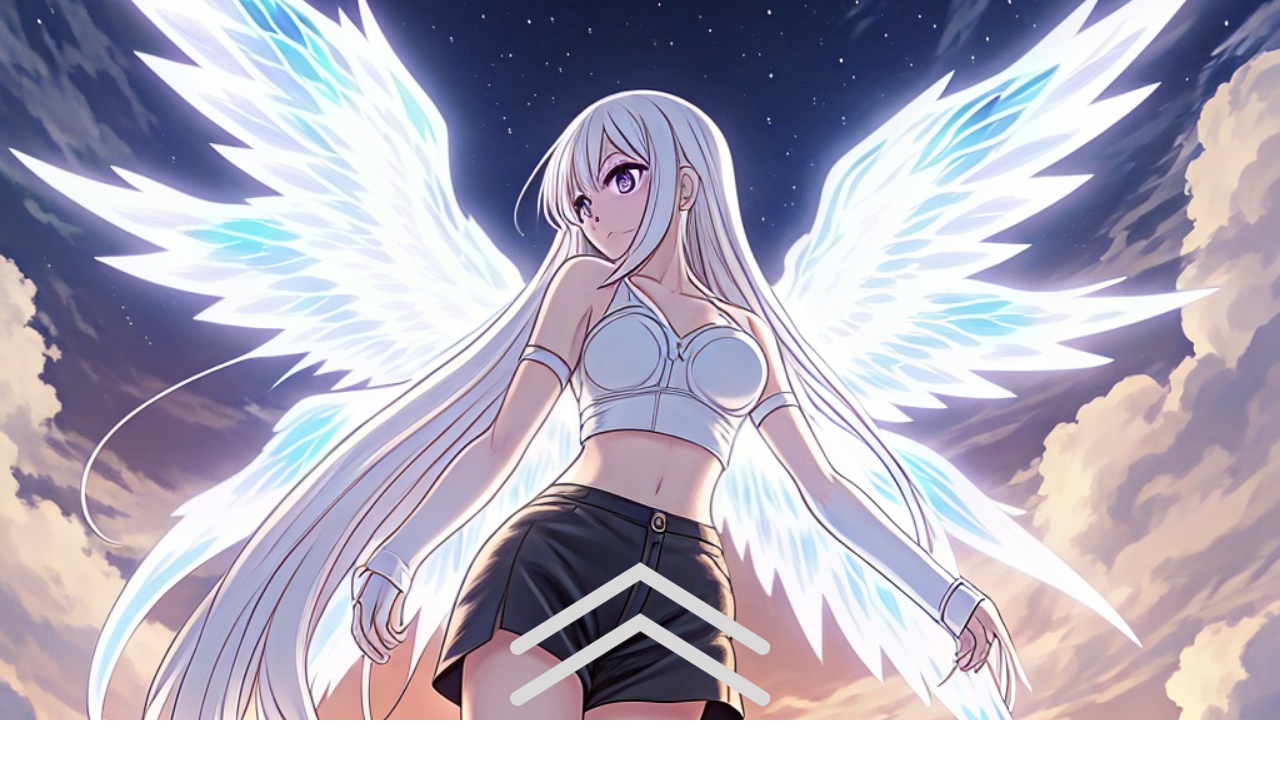
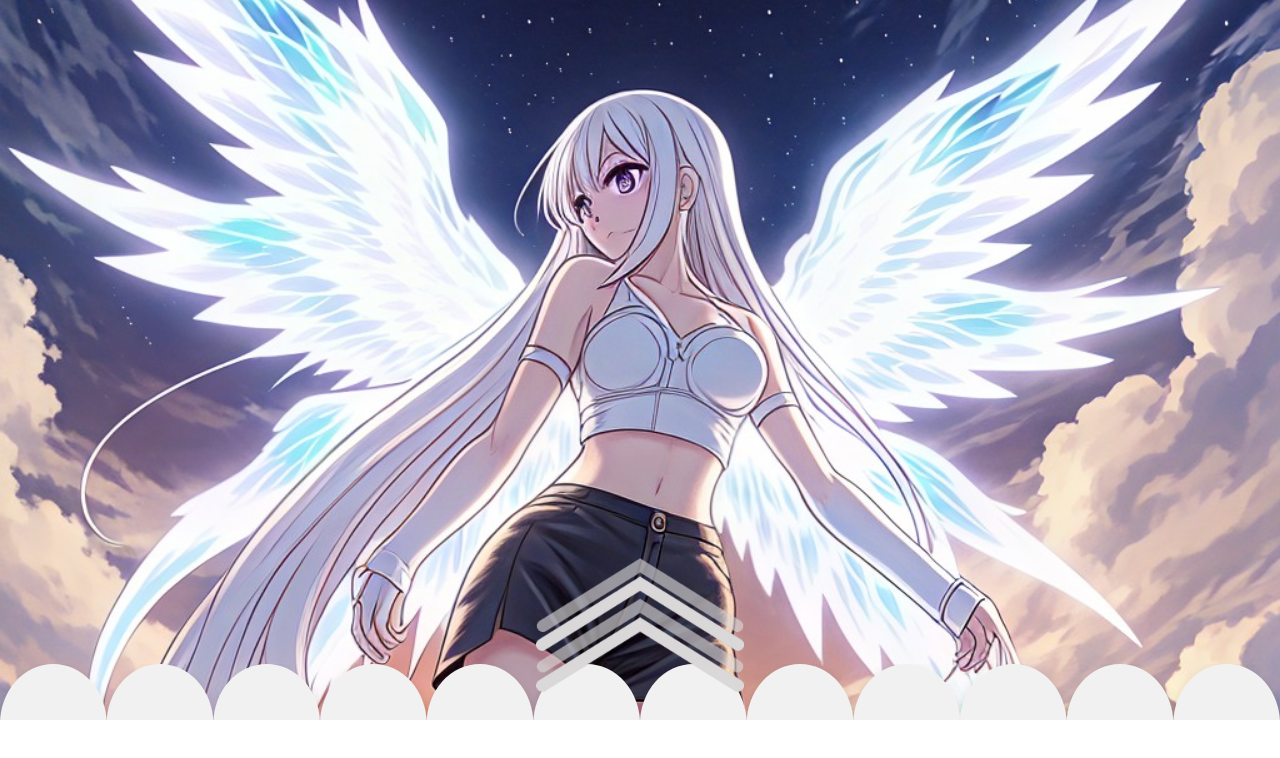
Before and after one commit to LAl4l4/individual-release-blog, a React (Create React App) app: page / in a window 1280 px wide. Shown: the top 758 px of the page. Built offline with nearby package versions, Linux system fonts and the light colour scheme.

Commit message:
newmovement

```diff
--- a/src/Frontpage.css
+++ b/src/Frontpage.css
@@ -53,15 +53,62 @@ body {
     top: 0;
     left:0;
     position: absolute;
+    z-index: 1;
 }
 
+@keyframes floatUp {
+    0% {
+        opacity: 0;
+        transform: translateY(5px) scale(0.95);
+    }
+    20% {
+        opacity: 1;
+    }
+    80% {
+        opacity: 0.6;
+    }
+    100% {
+        opacity: 0;
+        transform: translateY(-30px) scale(1);
+    }
+}
 
+.floater{
+    position: absolute;
+    left: 50%;
+    top: 70%;
+    transform: translateX(-50%) scale(0.8);
+    z-index: 9;
+    background: transparent;
+}
 
-#arrow{
+.arrow-static{
     margin-top: 0%;
     position: absolute;
     z-index: 10;
     left: 50%;
-    transform: translateX(-50%);
+    transform: translateX(-50%) scale(0.8);
     top: 70%;
+
 }
+
+.arrow-floating{
+    animation: floatUp 1.5s ease-out infinite;
+    opacity: 0;
+}
+
+
+.cover-wave.visible{
+    position: absolute;
+    left: 0;
+    right: 0;
+    bottom: 0;
+    height: 80px;
+    pointer-events: none;
+    z-index: 5;
+    opacity: 100%;
+    transform: translateY(30%);
+    background: transparent;
+
+}
+.cover-wave svg{ display:block; width:100%; height:100%; }
--- a/src/IntroPage.css
+++ b/src/IntroPage.css
@@ -4,7 +4,7 @@
     left: 0%;
     top: 5%;
     transform: translateY(-130%);
-    background-color: skyblue;
+    background-color: transparent;
     position: absolute;
     transition: transform 0.6s ease;
 }
@@ -14,7 +14,7 @@
     height: 90%;
     left: 0%;
     top: 5%;
-    background-color: skyblue;
+    background-color: transparent;
     position: absolute;
     transform: translateY(0);
     transition: transform 0.6s ease;
--- a/src/PageController.js
+++ b/src/PageController.js
@@ -1,4 +1,4 @@
-import {useState} from "react";
+import {useState, useEffect} from "react";
 import './PgCtrl.css';
 import Intro from './IntroPage';
 
@@ -15,11 +15,43 @@ export default function PageCtrl({isup}) {
     return (
         <div id={"background" + (isup? "up" : "")}
         >
+            <Orbs visible={isup} pagenum={pagenum} />
             <PageArrow
                 onNext={()=>setnum(pagenum-1)}
                 onPrev={()=>setnum(pagenum+1)}
             />
             <Intro pagenum={pagenum}/>
+
+        </div>
+    );
+}
+
+function Orbs({visible, pagenum}){
+    const [boost, setboost] = useState(0);
+    const [prevPage, setPrevPage] = useState(pagenum);
+
+    useEffect(() => {
+        const diff = pagenum - prevPage;
+
+        if (diff > 0) {
+            // 翻页向前 → 顺时针
+            setboost(prev => prev + 90 + 25 * diff);
+        } else if (diff < 0) {
+            // 翻页向后 → 逆时针
+            setboost(prev => prev - 90 + 25 * diff);
+        }
+
+        setPrevPage(pagenum); // 更新上一次页码
+    }, [pagenum, prevPage]);
+    // --offset is used to rotate the whole orbital system when page changes
+    const wrapStyle = { '--offset': `${boost}deg` };
+    return (
+        <div className={"orb-wrap" + (visible? " visible" : "")} style={wrapStyle}>
+            <div className="orbit orbit-1"><div className="orb"/></div>
+            <div className="orbit orbit-2"><div className="orb"/></div>
+            <div className="orbit orbit-3"><div className="orb"/></div>
+            <div className="orbit orbit-4"><div className="orb"/></div>
+            <div className="orbit orbit-5"><div className="orb"/></div>
         </div>
     );
 }
@@ -29,13 +61,13 @@ function PageArrow({onNext, onPrev}) {
         <div>
             <img
                 id="uparrow"
-                src="/image/whArrowup.png"
+                src="image/whArrowup.png"
                 alt="prev"
                 onClick={()=>onNext()}
             />
             <img
                 id="downarrow"
-                src="/image/whArrowdown.png"
+                src="image/whArrowdown.png"
                 alt="next"
                 onClick={()=>onPrev()}
             />
--- a/src/PgCtrl.css
+++ b/src/PgCtrl.css
@@ -46,3 +46,86 @@
     transform: translateX(-50%) scale(0.5);
     z-index: 10;
 }
+
+/* Orbital background (colorful balls orbiting page center) */
+.orb-wrap{
+    position: absolute;
+    inset: 0; /* fill */
+    pointer-events: none;
+    z-index: 0;
+    display: block;
+    opacity: 0;
+    transition: opacity 0.6s ease, transform 0.6s ease;
+    transform: rotate(var(--offset, 0deg));
+}
+.orb-wrap.visible{
+    opacity: 1;
+}
+
+.orbit{
+    position: absolute;
+    top: 50%;
+    left: 50%;
+    transform-origin: center center;
+}
+.orbit{
+    position: absolute;
+    top: 50%;
+    left: 50%;
+    width: 0;
+    height: 0;
+    transform-origin: 0 0;
+}
+.orbit .orb{
+    position: absolute;
+    width: var(--size, 28px);
+    height: var(--size, 28px);
+    border-radius: 50%;
+    box-shadow: 0 6px 18px rgba(0,0,0,0.18);
+    transform: translateX(var(--radius));
+}
+
+.orbit-1{ --radius: 80px; --size: 22px; --speed: 14s;
+    animation: spin-orbit var(--speed) linear infinite; }
+.orbit-2{ --radius: 140px; --size: 28px; --speed: 20s;
+    animation: spin-orbit var(--speed) linear infinite reverse; }
+.orbit-3{ --radius: 220px; --size: 36px; --speed: 28s;
+    animation: spin-orbit var(--speed) linear infinite; }
+.orbit-4{ --radius: 320px; --size: 46px; --speed: 36s;
+    animation: spin-orbit var(--speed) linear infinite reverse; }
+.orbit-5{ --radius: 400px; --size: 58px; --speed: 42s;
+    animation: spin-orbit var(--speed) linear infinite; }
+
+/* vivid orb colors */
+.orbit-1 .orb{ background: #FF3B3B; }
+.orbit-2 .orb{ background: #FFB800; }
+.orbit-3 .orb{ background: #00E676; }
+.orbit-4 .orb{ background: #1E90FF; }
+.orbit-5 .orb{ background: #18FFFF; }
+
+@keyframes spin-orbit{
+    from { transform: rotate(0deg); }
+    to   { transform: rotate(360deg); }
+}
+
+/* keep the orb itself visually upright by counter-rotating if desired */
+.orbit .orb{ animation: counter-rotate calc(var(--speed)) linear infinite; }
+@keyframes counter-rotate{
+    from { transform: translateX(var(--radius)) rotate(0deg); }
+    to { transform: translateX(var(--radius)) rotate(-360deg); } }
+
+/* make sure orbs are behind UI but above background color */
+#background, #backgroundup{ z-index: -1; }
+.orb-wrap{ z-index: 0; }
+
+/* cover wave at bottom of initial cover image */
+
+/* arrow bobbing guide animation */
+@keyframes arrow-bob{
+    0%{ transform: translateX(-50%) scale(0.5) translateY(0); }
+    50%{ transform: translateX(-50%) scale(0.5) translateY(-10px); }
+    100%{ transform: translateX(-50%) scale(0.5) translateY(0); }
+}
+#uparrow, #downarrow{
+    animation: arrow-bob 1.8s ease-in-out infinite;
+}
--- a/src/frontpage.js
+++ b/src/frontpage.js
@@ -12,6 +12,7 @@ export default function Frontpage() {
                 open={open}
                 setopen={()=>setOpen(!open)}
             />
+
             <PageCtrl
                 isup={open}
             />
@@ -27,22 +28,98 @@ function FrontImg({open, setopen}) {
             onClick = {()=>setopen()}
         >
             <img
-            src="/image/backgroundtwo.png"
+            src="image/backgroundtwo.png"
             className="frontpage-img"
             alt="front"
 
             />
             <FrontArrow />
+            {/* cover wave: a neat ruler-like scallop edge (static). white below, transparent above, shadow below */}
+            <div className={"cover-wave visible"} aria-hidden>
+                <svg viewBox="0 0 1440 80" preserveAspectRatio="none" xmlns="http://www.w3.org/2000/svg">
+                    <defs>
+                        {/* shadow filter for the duplicated shadow path */}
+                        <filter id="downShadow" x="-50%" y="-50%" width="200%" height="200%">
+                            {/* blur the alpha */}
+                            <feGaussianBlur in="SourceAlpha" stdDeviation="6" result="blur"/>
+                            {/* offset downward */}
+                            <feOffset in="blur" dx="0" dy="6" result="offsetBlur"/>
+                            {/* color the blurred offset */}
+                            <feFlood flood-color="#000" floodOpacity="0.2" result="color"/>
+                            <feComposite in="color" in2="offsetBlur" operator="in" result="shadow"/>
+                            <feMerge>
+                                <feMergeNode in="shadow"/>
+                                <feMergeNode in="SourceGraphic"/>
+                            </feMerge>
+                        </filter>
+                    </defs>
+
+                    {/* main white scallop on top (no filter) */}
+                    <path
+                        d="M0,60
+                            a60,60 0 0,1 120,0
+                            a60,60 0 0,1 120,0
+                            a60,60 0 0,1 120,0
+                            a60,60 0 0,1 120,0
+                            a60,60 0 0,1 120,0
+                            a60,60 0 0,1 120,0
+                            a60,60 0 0,1 120,0
+                            a60,60 0 0,1 120,0
+                            a60,60 0 0,1 120,0
+                            a60,60 0 0,1 120,0
+                            a60,60 0 0,1 120,0
+                            a60,60 0 0,1 120,0
+                            L1440,180 L0,180 Z"
+                        fill="#ffffff"
+                        filter="url(#downShadow)"
+                    />
+                    {/* repeated semicircles to form a ruler-like edge */}
+                    {/* shadow path: same shape, shifted down slightly, blurred by filter */}
+                    <path
+                        id="shadowpath"
+                        d="M0,60
+                            a60,60 0 0,1 120,0
+                            a60,60 0 0,1 120,0
+                            a60,60 0 0,1 120,0
+                            a60,60 0 0,1 120,0
+                            a60,60 0 0,1 120,0
+                            a60,60 0 0,1 120,0
+                            a60,60 0 0,1 120,0
+                            a60,60 0 0,1 120,0
+                            a60,60 0 0,1 120,0
+                            a60,60 0 0,1 120,0
+                            a60,60 0 0,1 120,0
+                            a60,60 0 0,1 120,0
+                            L1440,140 L0,140 Z"
+                        transform="translate(0,0)"
+                        fill="#000"
+                        opacity="0.05"
+                        filter="url(#downShadow)"
+                    />
+                </svg>
+            </div>
         </div>
     )
 }
 
 function FrontArrow() {
     return (
-        <img
-            src="/image/whArrowup.png"
-            id="arrow"
-            alt="front"
-        />
+        <div className="arrow-container">
+            {/* 静止箭头 */}
+            <img
+                src="image/whArrowup.png"
+                className="arrow-static"
+                alt="front"
+            />
+
+            {/* 动画箭头：循环出现并往上漂 */}
+            <div className='floater'>
+                <img
+                    src="image/whArrowup.png"
+                    className="arrow-floating"
+                    alt="floating"
+                />
+            </div>
+        </div>
     )
 }
```
Also changed, not shown: src/LoginIcon.js (added, +13 -0 lines).
